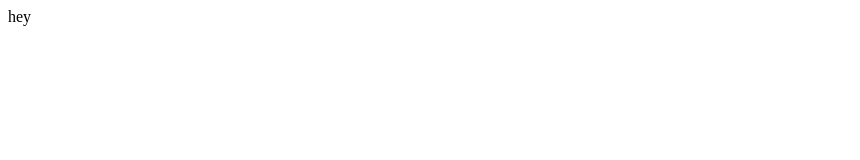
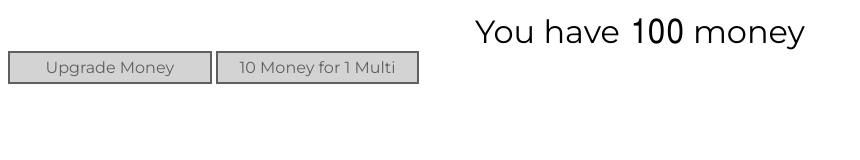
Before and after one commit to gngp/incremental, a plain HTML site: page index.html in a window 1280 px wide. Shown: the whole page, without its empty margins (0-860 px from the left). Drawn offline with Linux system fonts and the light colour scheme.

Commit message:
statrted game

```diff
--- a/index.html
+++ b/index.html
@@ -4,9 +4,15 @@
   <meta charset="UTF-8">
   <meta http-equiv="X-UA-Compatible" content="IE=edge">
   <meta name="viewport" content="width=device-width, initial-scale=1.0">
+  <link rel="stylesheet" href="style.css">
   <title>Document</title>
 </head>
 <body>
-  hey
+  <div id="headerdisplay">You have <span id="moneydisplay">0</span> money</div>
+  <div>
+  <div id="moneyupgr1">Upgrade Money</div>
+  <div id="moneyupgr1cost">10 Money for 1 Multi</div>
+  </div>
+  <script src="main.js"></script>
 </body>
 </html>
--- a/main.js
+++ b/main.js
@@ -0,0 +1,7 @@
+let money = 0
+
+function moremoney(n) {
+  money += n;
+  document.getElementById("moneydisplay").innerHTML = money;
+}
+setInterval(moremoney,50,1);
--- a/style.css
+++ b/style.css
@@ -0,0 +1,29 @@
+@font-face {
+  font-family: 'Typewriter';
+  src: url('MonospaceTypewriter.ttf');
+}
+@font-face {
+  font-family: 'Montserrat';
+  src: url('Montserrat-VariableFont_wght.ttf');
+}
+body {
+  font-family: Montserrat;
+}
+#headerdisplay {
+  font-size: 32px;
+  font-family: Montserrat;
+  text-align: center;
+}
+#moneydisplay {
+  font-family: Typewriter;
+}
+#moneyupgr1,#moneyupgr1cost {
+  border: 2px solid #606060;
+  background-color: lightgrey;
+  color: #606060;
+  padding: 5px;
+  display: inline-block;
+  width: 15%;
+  align: middle;
+  text-align: center;
+}
```
Also changed, not shown: MonospaceTypewriter.ttf (added), Montserrat-VariableFont_wght.ttf (added), file.ttf (added), 2 other files.
